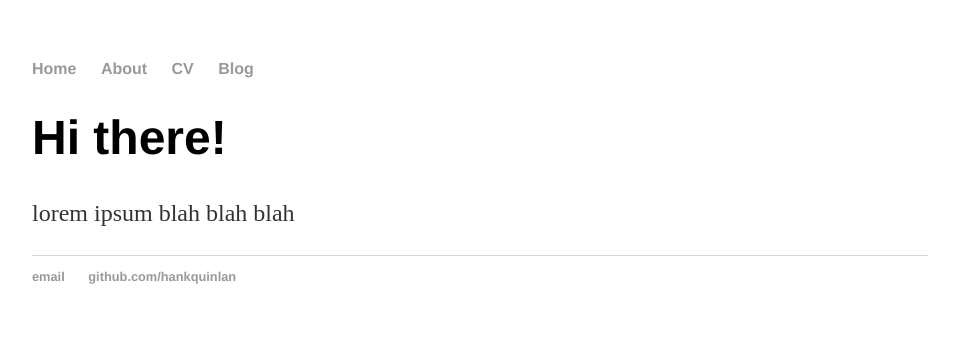
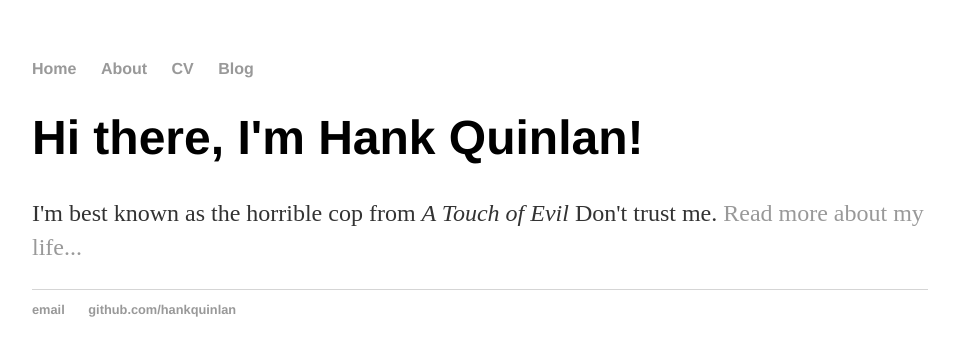
Before and after one commit to bertdeb/bertdeb.github.io, a Jekyll site: the page built from index.html, in a window 1280 px wide. Shown: the top 356 px of the page, without its empty margins (160-1119 px from the left). Built offline with Jekyll 4.4.1, drawn with Linux system fonts in a browser that asks for light colours.

Commit message:
Update index.html
added jekyll sample page

```diff
--- a/index.html
+++ b/index.html
@@ -1,30 +1,8 @@
-<!DOCTYPE html>
-<html>
-	<head>
-		<title>Sample Blog</title>
-		<!-- link to main stylesheet -->
-		<link rel="stylesheet" type="text/css" href="/css/main.css">
-	</head>
-	<body>
-		<nav>
-    		<ul>
-        		<li><a href="/">Home</a></li>
-	        	<li><a href="/about">About</a></li>
-        		<li><a href="/cv">CV</a></li>
-        		<li><a href="/blog">Blog</a></li>
-    		</ul>
-		</nav>
-		<div class="container">
-    		<div class="blurb">
-        		<h1>Hi there!</h1>
-				<p>lorem ipsum blah blah blah</a></p>
-    		</div><!-- /.blurb -->
-		</div><!-- /.container -->
-		<footer>
-    		<ul>
-        		<li><a href="mailto:hankquinlanhub@gmail.com">email</a></li>
-        		<li><a href="https://github.com/hankquinlan">github.com/hankquinlan</a></li>
-			</ul>
-		</footer>
-	</body>
-</html>
+---
+layout: default
+title: Hank Quinlan, Horrible Cop
+---
+<div class="blurb">
+	<h1>Hi there, I'm Hank Quinlan!</h1>
+	<p>I'm best known as the horrible cop from <em>A Touch of Evil</em> Don't trust me. <a href="/about">Read more about my life...</a></p>
+</div><!-- /.blurb -->
```
